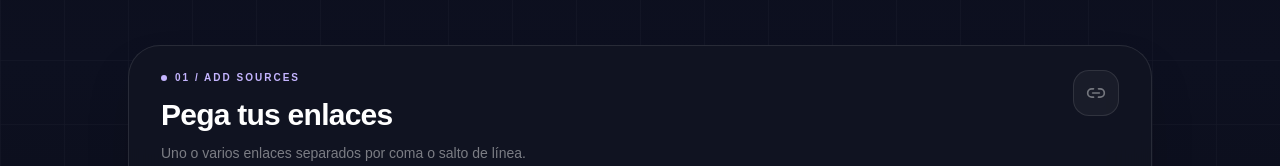
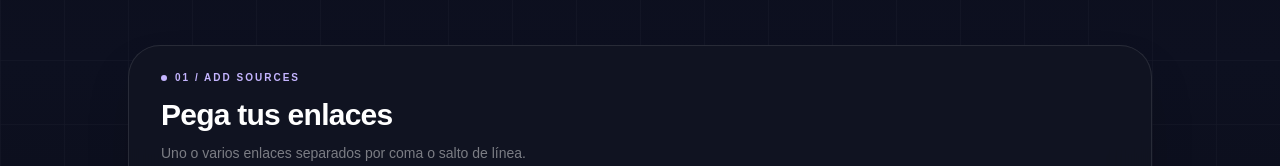
Before and after one commit to russellwork2021-lgtm/tiktok-downloader-pro, a Next.js app: page / in a window 1280 px wide. Shown: the part 708-874 px from the top of the page. Built offline with nearby package versions, Linux system fonts and the light colour scheme.

Commit message:
style: remove redundant link icon

```diff
--- a/src/app/page.tsx
+++ b/src/app/page.tsx
@@ -12,7 +12,6 @@ import {
   Download,
   Facebook,
   Instagram,
-  Link2,
   Loader2,
   Play,
   Sparkles,
@@ -270,9 +269,6 @@ export default function Home() {
                   <h2 className="text-2xl font-bold tracking-tight text-white sm:text-3xl">Pega tus enlaces</h2>
                   <p className="mt-2 text-sm leading-6 text-white/45">Uno o varios enlaces separados por coma o salto de línea.</p>
                 </div>
-                <div className="rounded-2xl border border-white/10 bg-white/[0.04] p-3 text-white/40">
-                  <Link2 className="h-5 w-5" />
-                </div>
               </div>
 
               <div className="mt-7 flex flex-wrap gap-2">
```
